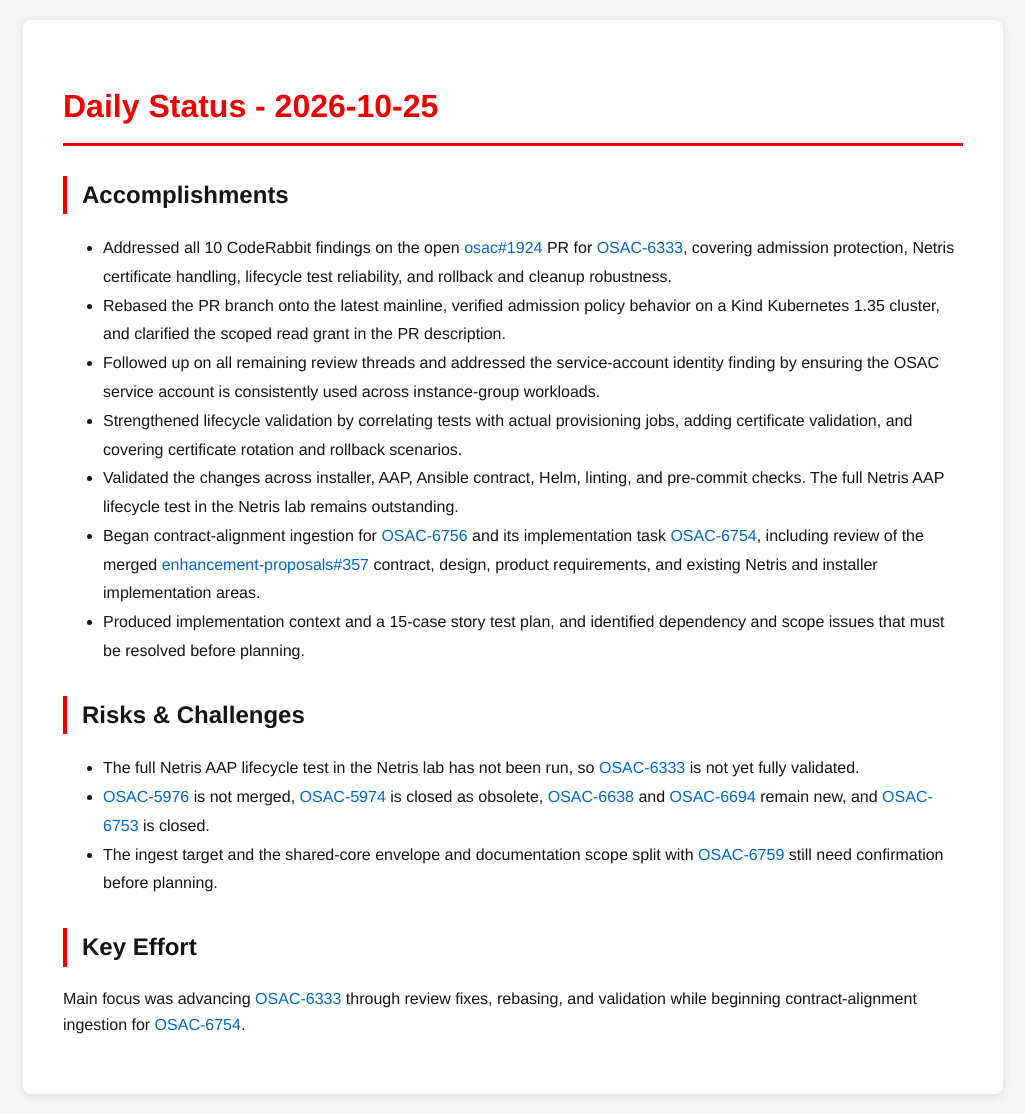
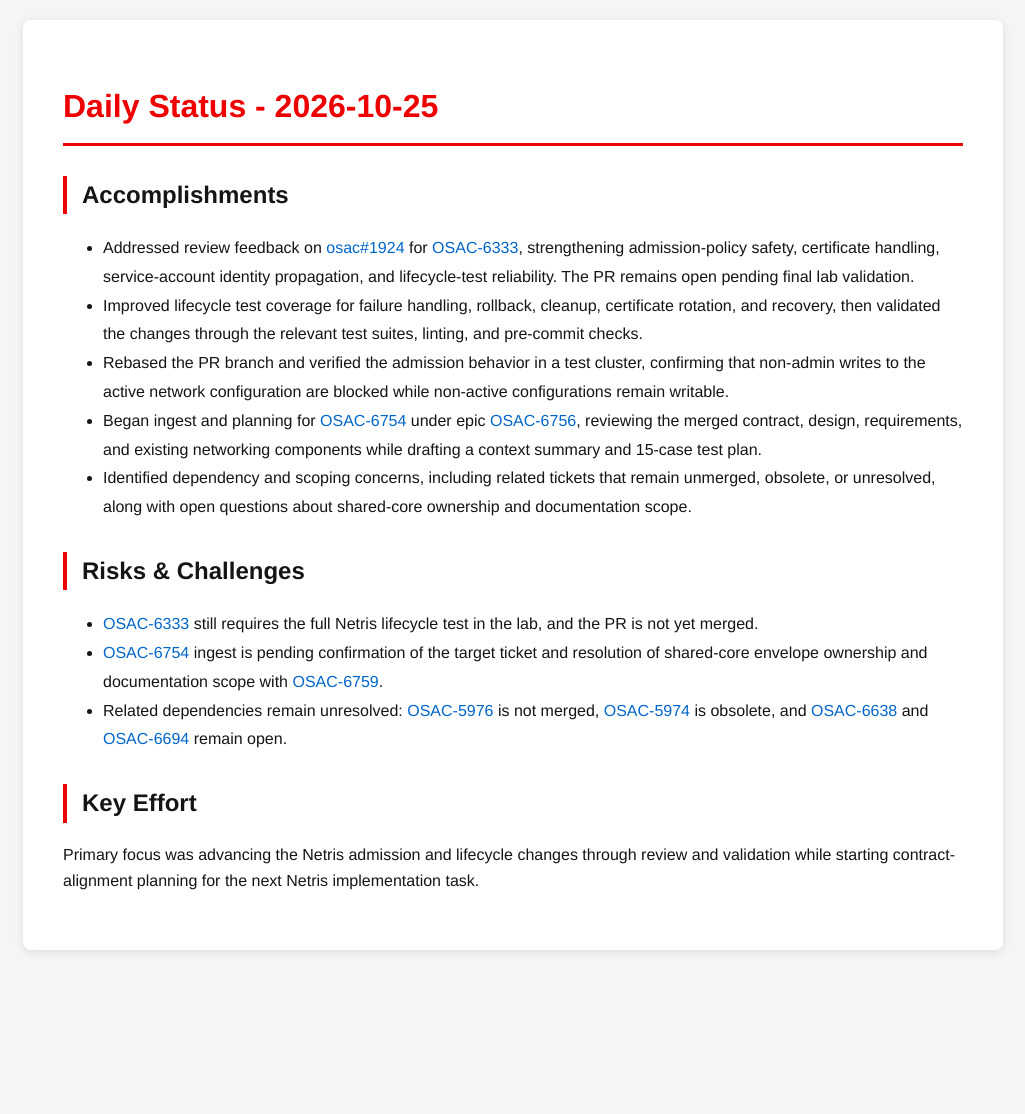
Before and after one commit to tzvatot/daily-status, a Jekyll site: the page built from 2026-10-25.md, in a window 1280 px wide. Shown: the whole page, without its empty margins (127-1152 px from the left). Built offline with Jekyll 4.4.1, drawn with Linux system fonts in a browser that asks for light colours; after the commit the page ends 970 px from its top, so only the background shows below that.

Commit message:
Daily status update - 2026-10-25

```diff
--- a/2026-10-25.md
+++ b/2026-10-25.md
@@ -7,18 +7,16 @@ date: 2026-10-25
 # Daily Status - 2026-10-25
 
 ## Accomplishments
-- Addressed all 10 CodeRabbit findings on the open [osac#1924](https://github.com/osac-project/osac/pull/1924) PR for [OSAC-6333](https://redhat.atlassian.net/browse/OSAC-6333), covering admission protection, Netris certificate handling, lifecycle test reliability, and rollback and cleanup robustness.
-- Rebased the PR branch onto the latest mainline, verified admission policy behavior on a Kind Kubernetes 1.35 cluster, and clarified the scoped read grant in the PR description.
-- Followed up on all remaining review threads and addressed the service-account identity finding by ensuring the OSAC service account is consistently used across instance-group workloads.
-- Strengthened lifecycle validation by correlating tests with actual provisioning jobs, adding certificate validation, and covering certificate rotation and rollback scenarios.
-- Validated the changes across installer, AAP, Ansible contract, Helm, linting, and pre-commit checks. The full Netris AAP lifecycle test in the Netris lab remains outstanding.
-- Began contract-alignment ingestion for [OSAC-6756](https://redhat.atlassian.net/browse/OSAC-6756) and its implementation task [OSAC-6754](https://redhat.atlassian.net/browse/OSAC-6754), including review of the merged [enhancement-proposals#357](https://github.com/osac-project/enhancement-proposals/pull/357) contract, design, product requirements, and existing Netris and installer implementation areas.
-- Produced implementation context and a 15-case story test plan, and identified dependency and scope issues that must be resolved before planning.
+- Addressed review feedback on [osac#1924](https://github.com/osac-project/osac/pull/1924) for [OSAC-6333](https://redhat.atlassian.net/browse/OSAC-6333), strengthening admission-policy safety, certificate handling, service-account identity propagation, and lifecycle-test reliability. The PR remains open pending final lab validation.
+- Improved lifecycle test coverage for failure handling, rollback, cleanup, certificate rotation, and recovery, then validated the changes through the relevant test suites, linting, and pre-commit checks.
+- Rebased the PR branch and verified the admission behavior in a test cluster, confirming that non-admin writes to the active network configuration are blocked while non-active configurations remain writable.
+- Began ingest and planning for [OSAC-6754](https://redhat.atlassian.net/browse/OSAC-6754) under epic [OSAC-6756](https://redhat.atlassian.net/browse/OSAC-6756), reviewing the merged contract, design, requirements, and existing networking components while drafting a context summary and 15-case test plan.
+- Identified dependency and scoping concerns, including related tickets that remain unmerged, obsolete, or unresolved, along with open questions about shared-core ownership and documentation scope.
 
 ## Risks & Challenges
-- The full Netris AAP lifecycle test in the Netris lab has not been run, so [OSAC-6333](https://redhat.atlassian.net/browse/OSAC-6333) is not yet fully validated.
-- [OSAC-5976](https://redhat.atlassian.net/browse/OSAC-5976) is not merged, [OSAC-5974](https://redhat.atlassian.net/browse/OSAC-5974) is closed as obsolete, [OSAC-6638](https://redhat.atlassian.net/browse/OSAC-6638) and [OSAC-6694](https://redhat.atlassian.net/browse/OSAC-6694) remain new, and [OSAC-6753](https://redhat.atlassian.net/browse/OSAC-6753) is closed.
-- The ingest target and the shared-core envelope and documentation scope split with [OSAC-6759](https://redhat.atlassian.net/browse/OSAC-6759) still need confirmation before planning.
+- [OSAC-6333](https://redhat.atlassian.net/browse/OSAC-6333) still requires the full Netris lifecycle test in the lab, and the PR is not yet merged.
+- [OSAC-6754](https://redhat.atlassian.net/browse/OSAC-6754) ingest is pending confirmation of the target ticket and resolution of shared-core envelope ownership and documentation scope with [OSAC-6759](https://redhat.atlassian.net/browse/OSAC-6759).
+- Related dependencies remain unresolved: [OSAC-5976](https://redhat.atlassian.net/browse/OSAC-5976) is not merged, [OSAC-5974](https://redhat.atlassian.net/browse/OSAC-5974) is obsolete, and [OSAC-6638](https://redhat.atlassian.net/browse/OSAC-6638) and [OSAC-6694](https://redhat.atlassian.net/browse/OSAC-6694) remain open.
 
 ## Key Effort
-Main focus was advancing [OSAC-6333](https://redhat.atlassian.net/browse/OSAC-6333) through review fixes, rebasing, and validation while beginning contract-alignment ingestion for [OSAC-6754](https://redhat.atlassian.net/browse/OSAC-6754).
+Primary focus was advancing the Netris admission and lifecycle changes through review and validation while starting contract-alignment planning for the next Netris implementation task.
```
